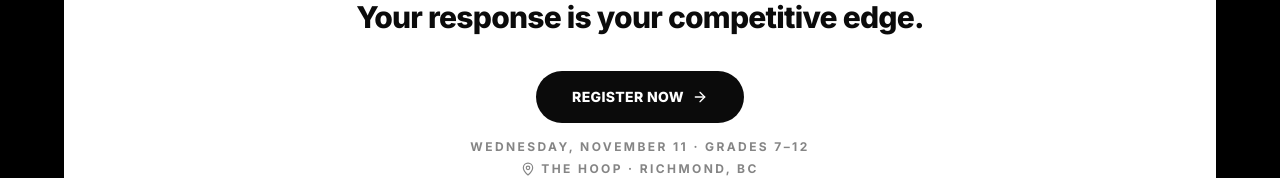
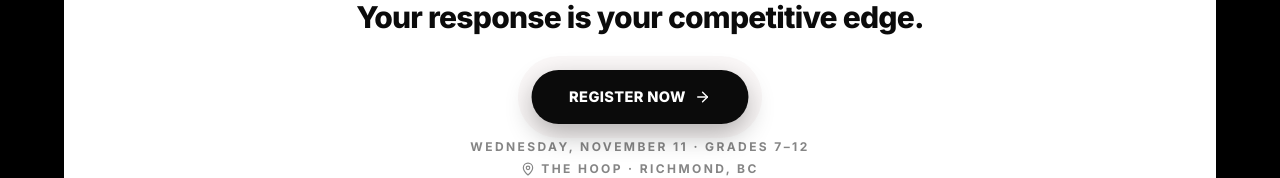
Before and after one commit to vantivemedia/LTS, a Next.js app: page /competitive-edge in a window 1280 px wide. Shown: the part 505-683 px from the top of the page. Built offline with nearby package versions, Linux system fonts and the light colour scheme; no server answers.

Commit message:
Competitive Edge: pulse the top Register button (dark red ring)
Co-Authored-By: Claude Sonnet 5.5 <noreply@anthropic.com>

```diff
--- a/app/competitive-edge/CompetitiveEdgeClient.tsx
+++ b/app/competitive-edge/CompetitiveEdgeClient.tsx
@@ -129,7 +129,7 @@ export default function CompetitiveEdgeClient() {
           <a
             href="#register"
             onClick={() => trackEvent("button_click", "/competitive-edge", "competitive_edge_cta_top")}
-            className="inline-flex items-center justify-center gap-2 mt-9 text-white font-black uppercase tracking-wide text-sm px-9 py-4 rounded-full active:scale-95 transition-transform hover:bg-black"
+            className="animate-ce-pulse inline-flex items-center justify-center gap-2 mt-9 text-white font-black uppercase tracking-wide text-sm px-9 py-4 rounded-full active:scale-95 hover:bg-black"
             style={{ background: INK }}
           >
             Register Now <ArrowRight className="w-4 h-4" />
--- a/app/globals.css
+++ b/app/globals.css
@@ -168,11 +168,16 @@ p, li, span, label, a {
   from { opacity: 0; }
   to   { opacity: 1; }
 }
+@keyframes ce-pulse {
+  0%, 100% { transform: scale(1);     box-shadow: 0 0 0 0 rgba(122,15,26,0.55), 0 6px 18px rgba(0,0,0,0.25); }
+  50%      { transform: scale(1.045); box-shadow: 0 0 0 14px rgba(122,15,26,0),  0 10px 26px rgba(0,0,0,0.3); }
+}
+.animate-ce-pulse     { animation: ce-pulse 1.8s ease-in-out infinite; }
 .animate-form-glow    { animation: form-glow 2.2s ease-out infinite; }
 .animate-btn-pulse    { animation: btn-pulse 1.6s ease-in-out infinite; }
 .animate-fade-in-slow { animation: fadeInSlow 1.8s ease-out both; }
 @media (prefers-reduced-motion: reduce) {
-  .animate-form-glow, .animate-btn-pulse { animation: none; }
+  .animate-form-glow, .animate-btn-pulse, .animate-ce-pulse { animation: none; }
   .animate-fade-in-slow { animation: none; opacity: 1; }
 }
 
```
